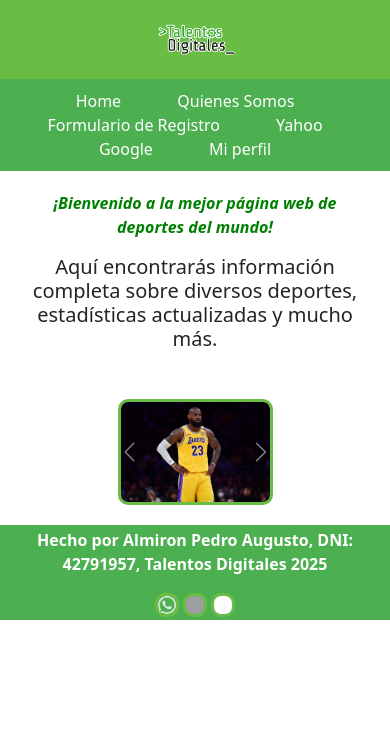
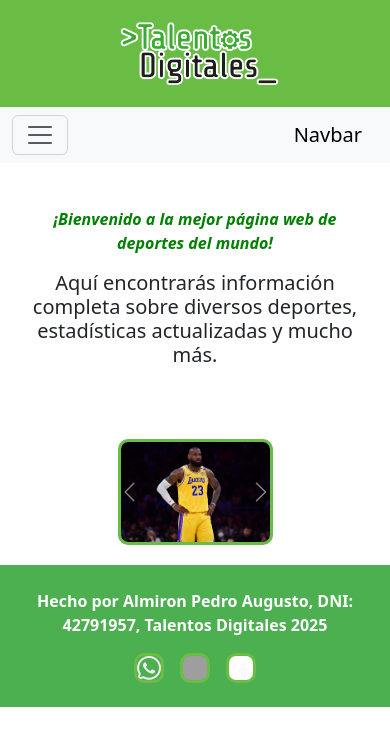
Before and after one commit to augusto01/ProT2_42791957, a PHP site: page / in a window 390 px wide. Shown: the top 746 px of the page. Run offline with PHP 8.4, Linux system fonts and the light colour scheme; grey boxes are pictures that could not be loaded.

Commit message:
Añadimos estilos responsivos al nav y al footer

```diff
--- a/index.html
+++ b/index.html
@@ -1,48 +1,52 @@
 <!DOCTYPE html>
-<html lang="en">
+<html lang="es">
 <head>
-
     <link rel="stylesheet" href="/miestilo.css">
     <meta charset="UTF-8">
     <meta name="viewport" content="width=device-width, initial-scale=1.0">
     <title>Document</title>
 
-        <!--INSTALACION DE BOOSTRAP 5.3.6-->
+    <!-- INSTALACION DE BOOSTRAP 5.3.6 -->
     <link href="https://cdn.jsdelivr.net/npm/bootstrap@5.3.6/dist/css/bootstrap.min.css" rel="stylesheet" integrity="sha384-4Q6Gf2aSP4eDXB8Miphtr37CMZZQ5oXLH2yaXMJ2w8e2ZtHTl7GptT4jmndRuHDT" crossorigin="anonymous">
-
 </head>
 
-
 <body>
-        <header>
+    <header class="text-center py-3">
         <div class="logo">
             <a href="https://talentosdigitales.ar/" target="_blank">
-                    <img src="./resources/logo.png" alt="Descripción de la imagen" class="logo">
+                <img src="./resources/logo.png" alt="Descripción de la imagen" class="img-fluid">
             </a>
         </div>
+    </header>
 
-        </header>
-        <nav>
-            <ul>
-                <li><a href="https://talentosdigitales.ar/">Home</a></li>
-                <li><a href="https://espanol.yahoo.com/">Quienes Somos</a></li>
-                <li><a href="https://espanol.yahoo.com/">Formulario de Registro</a></li>
-                <li><a href="https://espanol.yahoo.com/">Yahoo</a></li>
-                <li><a href="https://www.google.com/?hl=es">Google</a></li>
-                <li><a href="https://aalmironportafolio.netlify.app/">Mi perfil</a></li>
+    <!-- NAVBAR DE BOOTSTRAP -->
+    <nav class="navbar navbar-expand-lg navbar-light bg-light">
+        <div class="container-fluid">
+            <button class="navbar-toggler" type="button" data-bs-toggle="collapse" data-bs-target="#navbarTogglerDemo03" aria-controls="navbarTogglerDemo03" aria-expanded="false" aria-label="Toggle navigation">
+                <span class="navbar-toggler-icon"></span>
+            </button>
+            <a class="navbar-brand" href="#">Navbar</a>
+            <div class="collapse navbar-collapse" id="navbarTogglerDemo03">
+                <ul class="navbar-nav me-auto mb-2 mb-lg-0">
+                    <li class="nav-item">
+                        <a class="nav-link active" aria-current="page" href="#">Futbol</a>
+                    </li>
+                    <li class="nav-item">
+                        <a class="nav-link" href="#">Basquet</a>
+                    </li>
+                    <li class="nav-item">
+                        <a class="nav-link" href="#">Padel</a>
+                    </li>
                 </ul>
+                <button class="btn btn-outline-success" type="submit">Iniciar Sesión</button>
+            </div>
+        </div>
     </nav>
 
-        <section>
-            <p class="parrafo">
-                ¡Bienvenido a la mejor página web de deportes del mundo!
-            </p>
-            <h5>
-                Aquí encontrarás información completa sobre diversos deportes, estadísticas actualizadas y mucho más.
-            </h5>
-
+    <section class="text-center my-4">
+        <p class="parrafo">¡Bienvenido a la mejor página web de deportes del mundo!</p>
+        <h5>Aquí encontrarás información completa sobre diversos deportes, estadísticas actualizadas y mucho más.</h5>
     </section>
-
 
     <section class="carrusel">
         <div id="carouselExampleAutoplaying" class="carousel slide" data-bs-ride="carousel">
@@ -68,23 +72,16 @@
         </div>
     </section>
 
-
-
-
-        <footer class="footer">
+    <footer class="footer text-center py-4">
         <p>Hecho por Almiron Pedro Augusto, DNI: 42791957, Talentos Digitales 2025</p>
-            <div class="container-icons">
-                <img class="icon" src="/resources/whatsapp.png" alt="">
-                <img class="icon" src="/resources/twitter.png" alt="">
-                <img class="icon" src="/resources/facebook.png" alt="">
+        <div class="container-icons d-flex justify-content-center flex-wrap">
+            <img class="icon mx-2" src="/resources/whatsapp.png" alt="WhatsApp" style="width: 30px; height: 30px;">
+            <img class="icon mx-2" src="/resources/twitter.png" alt="Twitter" style="width: 30px; height: 30px;">
+            <img class="icon mx-2" src="/resources/facebook.png" alt="Facebook" style="width: 30px; height: 30px;">
         </div>
-
     </footer>
 
-
-        <!--INSTALACION DE BOOSTRAP 5.3.6-->
+    <!-- INSTALACION DE BOOSTRAP 5.3.6 -->
     <script src="https://cdn.jsdelivr.net/npm/bootstrap@5.3.6/dist/js/bootstrap.bundle.min.js" integrity="sha384-j1CDi7MgGQ12Z7Qab0qlWQ/Qqz24Gc6BM0thvEMVjHnfYGF0rmFCozFSxQBxwHKO" crossorigin="anonymous"></script>
-
-
 </body>
 </html>
```
Also changed, not shown: miestilo.css (line endings or trailing spaces). Lines whose indentation alone changed are shown as unchanged.
